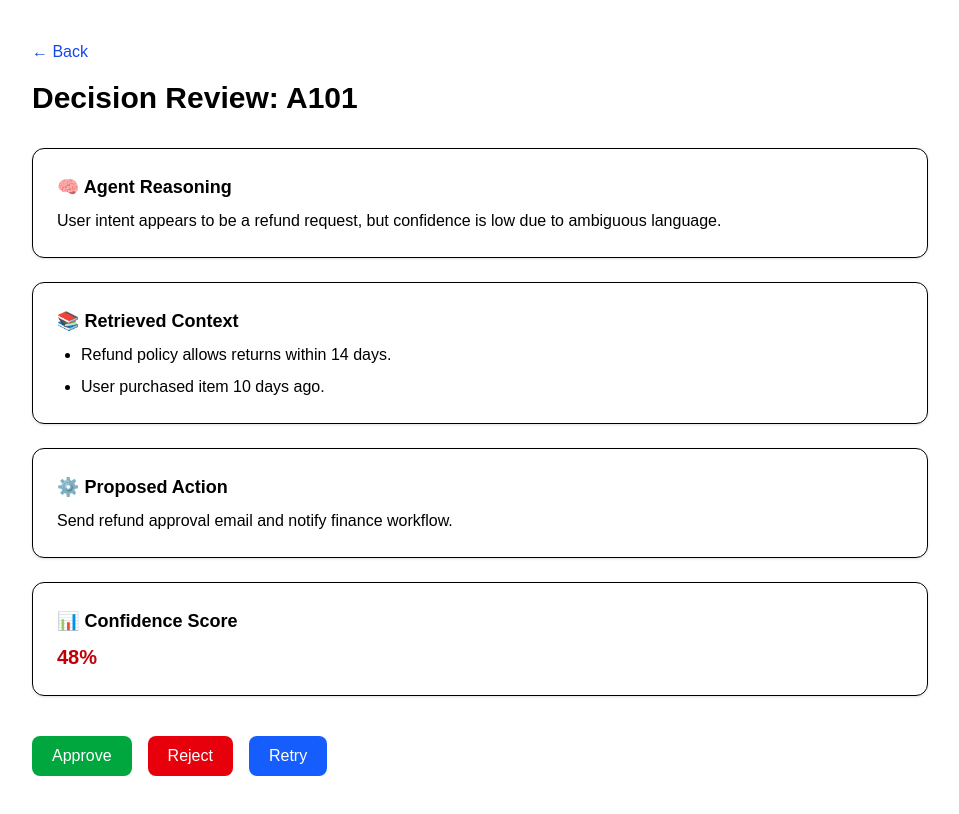
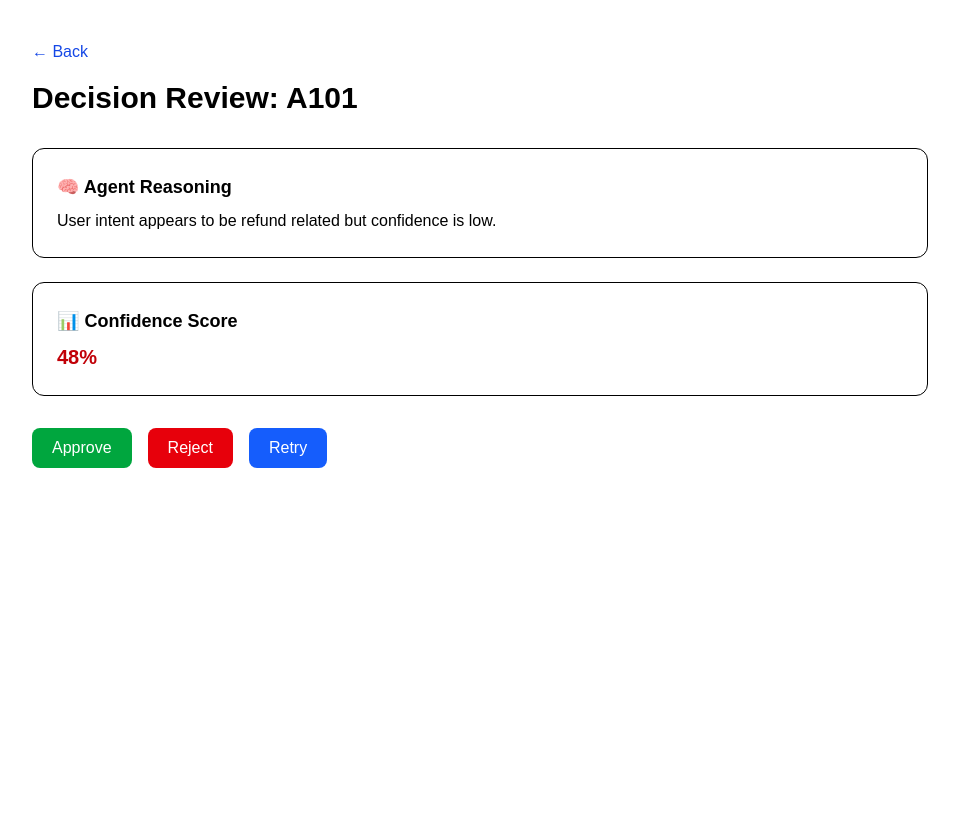
Before and after one commit to Unique-Ade/ai-agentic-automation-platform, a Next.js app: page /decision/A101 in a window 1280 px wide. Shown: the whole page, without its empty margins (160-1119 px from the left). Built offline with nearby package versions, Linux system fonts and the light colour scheme.

Commit message:
feat: add interactive HITL approval actions

```diff
--- a/app/decision/[id]/page.tsx
+++ b/app/decision/[id]/page.tsx
@@ -1,11 +1,33 @@
 "use client";
 
+import { useState } from "react";
 import { useParams } from "next/navigation";
 import Link from "next/link";
 
 export default function DecisionPage() {
   const params = useParams();
   const id = params.id;
+
+  const [message, setMessage] = useState("");
+  const [loading, setLoading] = useState(false);
+
+  function approve() {
+    setMessage("✅ Decision approved successfully.");
+  }
+
+  function reject() {
+    setMessage("❌ Decision rejected.");
+  }
+
+  function retry() {
+    setLoading(true);
+    setMessage("");
+
+    setTimeout(() => {
+      setLoading(false);
+      setMessage("🔄 Agent re-evaluated successfully.");
+    }, 1500);
+  }
 
   return (
     <main className="min-h-screen bg-white p-10 text-black">
@@ -20,45 +42,46 @@ export default function DecisionPage() {
 
         <div className="space-y-6">
 
-          <div className="border rounded-xl p-6 shadow-sm">
+          <div className="border rounded-xl p-6">
             <h2 className="font-bold text-lg mb-2">🧠 Agent Reasoning</h2>
             <p>
-              User intent appears to be a refund request, but confidence is low due
-              to ambiguous language.
+              User intent appears to be refund related but confidence is low.
             </p>
           </div>
 
-          <div className="border rounded-xl p-6 shadow-sm">
-            <h2 className="font-bold text-lg mb-2">📚 Retrieved Context</h2>
-            <ul className="list-disc pl-6 space-y-2">
-              <li>Refund policy allows returns within 14 days.</li>
-              <li>User purchased item 10 days ago.</li>
-            </ul>
-          </div>
-
-          <div className="border rounded-xl p-6 shadow-sm">
-            <h2 className="font-bold text-lg mb-2">⚙️ Proposed Action</h2>
-            <p>Send refund approval email and notify finance workflow.</p>
-          </div>
-
-          <div className="border rounded-xl p-6 shadow-sm">
+          <div className="border rounded-xl p-6">
             <h2 className="font-bold text-lg mb-2">📊 Confidence Score</h2>
             <p className="text-red-700 font-bold text-xl">48%</p>
           </div>
 
-          <div className="flex gap-4 pt-4">
-            <button className="bg-green-600 text-white px-5 py-2 rounded-lg">
+          <div className="flex gap-4 pt-2">
+            <button
+              onClick={approve}
+              className="bg-green-600 text-white px-5 py-2 rounded-lg"
+            >
               Approve
             </button>
 
-            <button className="bg-red-600 text-white px-5 py-2 rounded-lg">
+            <button
+              onClick={reject}
+              className="bg-red-600 text-white px-5 py-2 rounded-lg"
+            >
               Reject
             </button>
 
-            <button className="bg-blue-600 text-white px-5 py-2 rounded-lg">
-              Retry
+            <button
+              onClick={retry}
+              className="bg-blue-600 text-white px-5 py-2 rounded-lg"
+            >
+              {loading ? "Retrying..." : "Retry"}
             </button>
           </div>
+
+          {message && (
+            <div className="mt-4 border rounded-lg p-4 bg-gray-50">
+              {message}
+            </div>
+          )}
 
         </div>
       </div>
```
